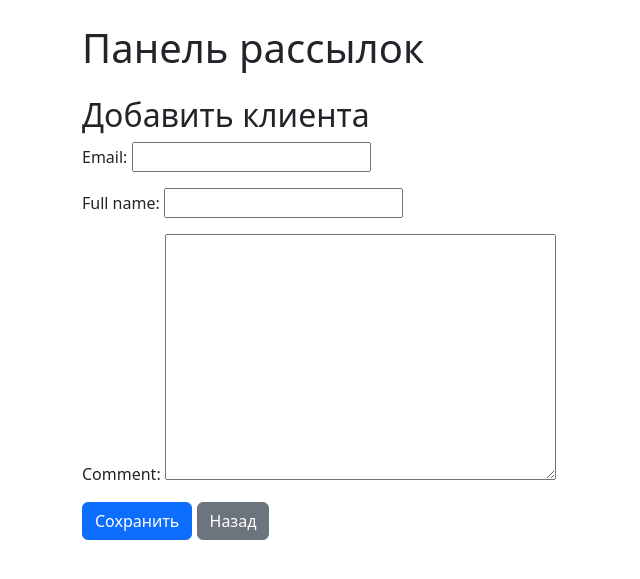
After one commit to RustamShafik/mailing_service, a Django app: page /clients/add/ in a window 1280 px wide. The commit adds this page. Shown: the top 579 px of the page, without its empty margins (0-640 px from the left). Run offline with Django 5.2, Linux system fonts and the light colour scheme.

Commit message:
Добавлена кнопка "Добавить клиента" на страницу списка

```diff
--- a/clients/urls.py
+++ b/clients/urls.py
@@ -1,6 +1,7 @@
 from django.urls import path
-from .views import ClientListView
+from .views import ClientListView, ClientCreateView
 
 urlpatterns = [
     path('', ClientListView.as_view(), name='client_list'),
+    path('add/', ClientCreateView.as_view(), name='client_add'),
 ]
--- a/clients/views.py
+++ b/clients/views.py
@@ -1,3 +1,6 @@
+from django.views.generic.edit import CreateView
+from django.urls import reverse_lazy
+from .models import Client
 from django.views.generic import ListView
 from .models import Client
 
@@ -5,3 +8,9 @@ class ClientListView(ListView):
     model = Client
     template_name = 'clients/client_list.html'
     context_object_name = 'clients'
+
+class ClientCreateView(CreateView):
+    model = Client
+    fields = ['email', 'full_name', 'comment']
+    template_name = 'clients/client_form.html'
+    success_url = reverse_lazy('client_list')
--- /dev/null
+++ b/templates/clients/client_form.html
@@ -0,0 +1,13 @@
+{% extends 'base.html' %}
+
+{% block title %}Добавить клиента{% endblock %}
+
+{% block content %}
+    <h2>Добавить клиента</h2>
+    <form method="post">
+        {% csrf_token %}
+        {{ form.as_p }}
+        <button type="submit" class="btn btn-primary">Сохранить</button>
+        <a href="{% url 'client_list' %}" class="btn btn-secondary">Назад</a>
+    </form>
+{% endblock %}
--- a/templates/clients/client_list.html
+++ b/templates/clients/client_list.html
@@ -4,6 +4,9 @@
 
 {% block content %}
     <h2>Список клиентов</h2>
+
+    <a href="{% url 'client_add' %}" class="btn btn-success mb-3">Добавить клиента</a>
+
     <table class="table table-striped">
         <thead>
             <tr>
```
Also changed, not shown: db.sqlite3.
